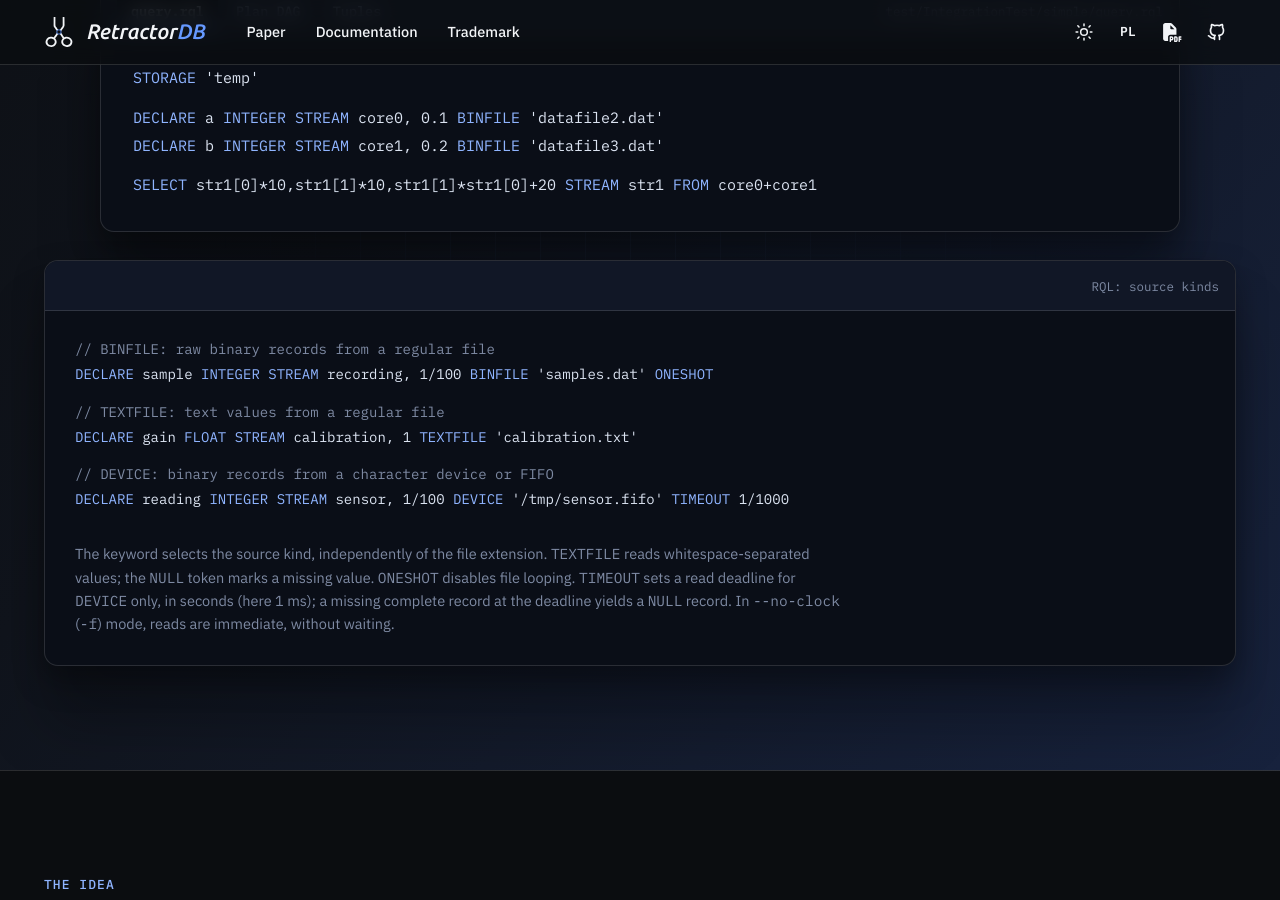
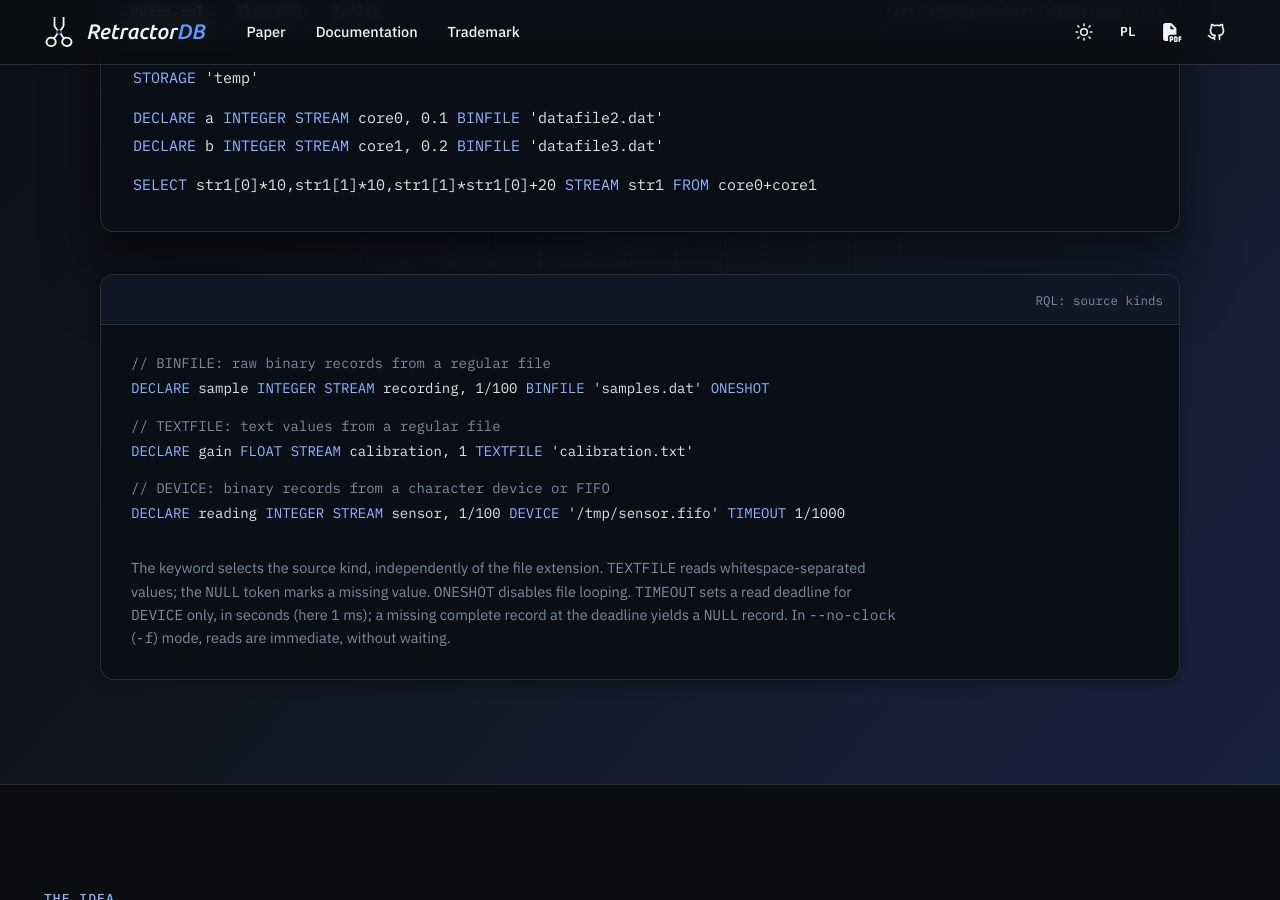
Before and after one commit to michalwidera/rdbweb, a Jekyll site: the page built from _pages/index.md, in a window 1280 px wide and 900 px high, scrolled down 781 px. Built offline with Jekyll 4.4.1, drawn with Linux system fonts in a browser that asks for light colours.

Commit message:
fix from claude

```diff
--- a/_includes/home/examples.html
+++ b/_includes/home/examples.html
@@ -108,9 +108,8 @@ Wygenerowane z artefaktow retractordb (nie edytowac recznie liczb):
       <p class="code-note">{{ t.home_lang_showcase_note }}</p>
     </div>
   </div>
-</div>
 
-<div class="code-card" id="rql-sources">
+  <div class="code-card code-card-soft" id="rql-sources">
     <div class="code-bar">
       <span class="code-caption">{% if include.lang == 'pl' %}RQL: rodzaje źródeł{% else %}RQL: source kinds{% endif %}</span>
     </div>
@@ -144,3 +143,4 @@ Wygenerowane z artefaktow retractordb (nie edytowac recznie liczb):
       {% endif %}
     </p>
   </div>
+</div>
```
Lines whose indentation alone changed are shown as unchanged.
